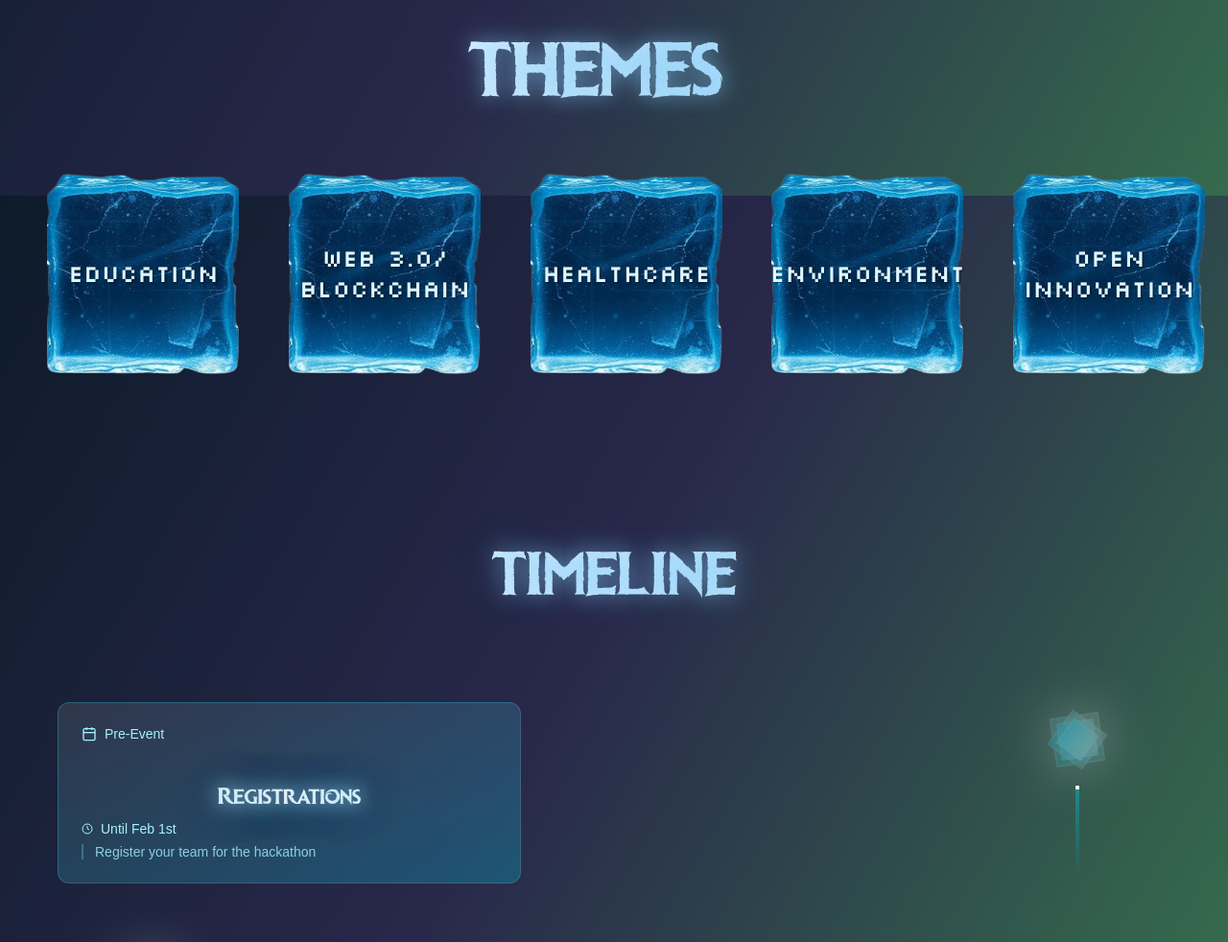
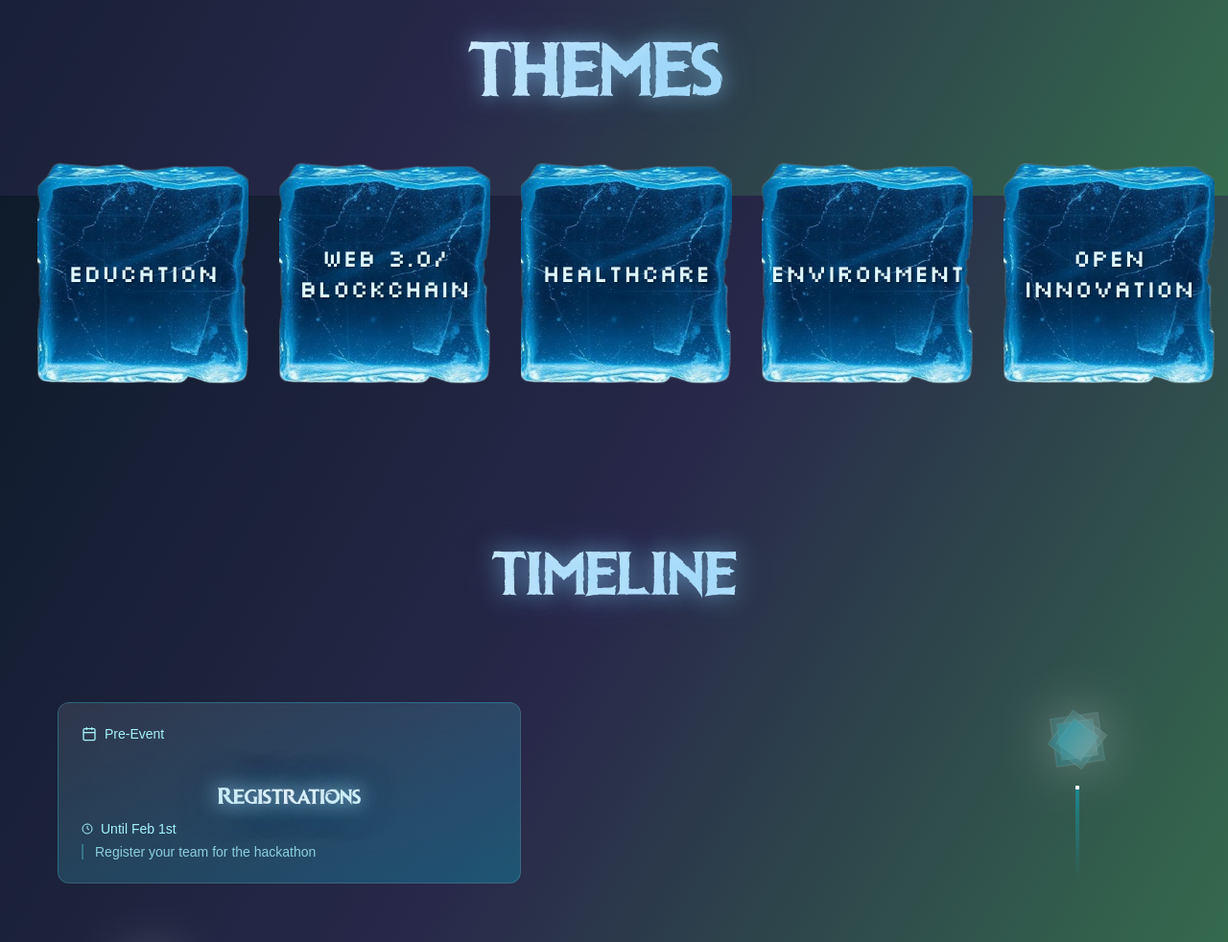
Before and after one commit to abhinavmishra97/HACKSTREET_3.0, a plain HTML site: page index.html in a window 1280 px wide. Shown: the part 1396-2378 px from the top of the page at 96% size. Drawn offline with Linux system fonts and the light colour scheme; a script that the page names is missing; a web font is replaced by a local one.

Commit message:
cards msg

```diff
--- a/cardStyle.css
+++ b/cardStyle.css
@@ -168,8 +168,8 @@
 .card-front img,
 .card-back img {
     position: absolute;
-    width: 100%;
-    height: 100%;
+    width: 110%;
+    height: 110%;
     object-fit: cover;
     z-index: 5;
 }
@@ -191,6 +191,7 @@
 }
 .maintext{
   font-size: 25px;
+  padding: 2%;
 }
 .info{
   opacity:0;
--- a/index.html
+++ b/index.html
@@ -154,7 +154,7 @@
             </div>
             <div class="card-back">
               <img src="./assets/icecardback.png" alt="Ice Card Back">
-              <span class="maintext">Unlocking Minds Together</span>
+              <span class="maintext">Innovate solutions to transform learning.</span>
             </div>
           </div>
         </div>
@@ -170,7 +170,7 @@
             </div>
             <div class="card-back">
               <img src="./assets/icecardback.png" alt="Ice Card Back">
-              <span class="maintext">Your Data,Your Control</span>
+              <span class="maintext">Innovate with blockchain and web3.</span>
             </div>
           </div>
         </div>
@@ -186,7 +186,7 @@
             </div>
             <div class="card-back">
               <img src="./assets/icecardback.png" alt="Ice Card Back">
-              <span class="maintext">Wellness Through <br>Technology</span>
+              <span class="maintext">Wellness Through <br>Technology.</span>
             </div>
           </div>
         </div>
@@ -202,7 +202,7 @@
             </div>
             <div class="card-back">
               <img src="./assets/icecardback.png" alt="Ice Card Back">
-              <span class="maintext" >Preserve,<br>Protect,<br>Progress</span>
+              <span class="maintext" >Create tech for a sustainable planet.</span>
             </div>
           </div>
         </div>
@@ -216,11 +216,11 @@
             <div class="card-front">
               <img src="./assets/icecardfront.png" alt="Ice Card Front">
               <span class="maintext">OPEN INNOVATION</span>
-              <br><span class="info">Ideas Without <br>Boundaries</span>
+              <br><span class="info">Explore ideas beyond boundaries.</span>
             </div>
             <div class="card-back">
               <img src="./assets/icecardback.png" alt="Ice Card Back">
-              <span class="maintext">Ideas Without Boundaries</span>
+              <span class="maintext">Explore ideas beyond boundaries.</span>
             </div>
           </div>
         </div>
```
